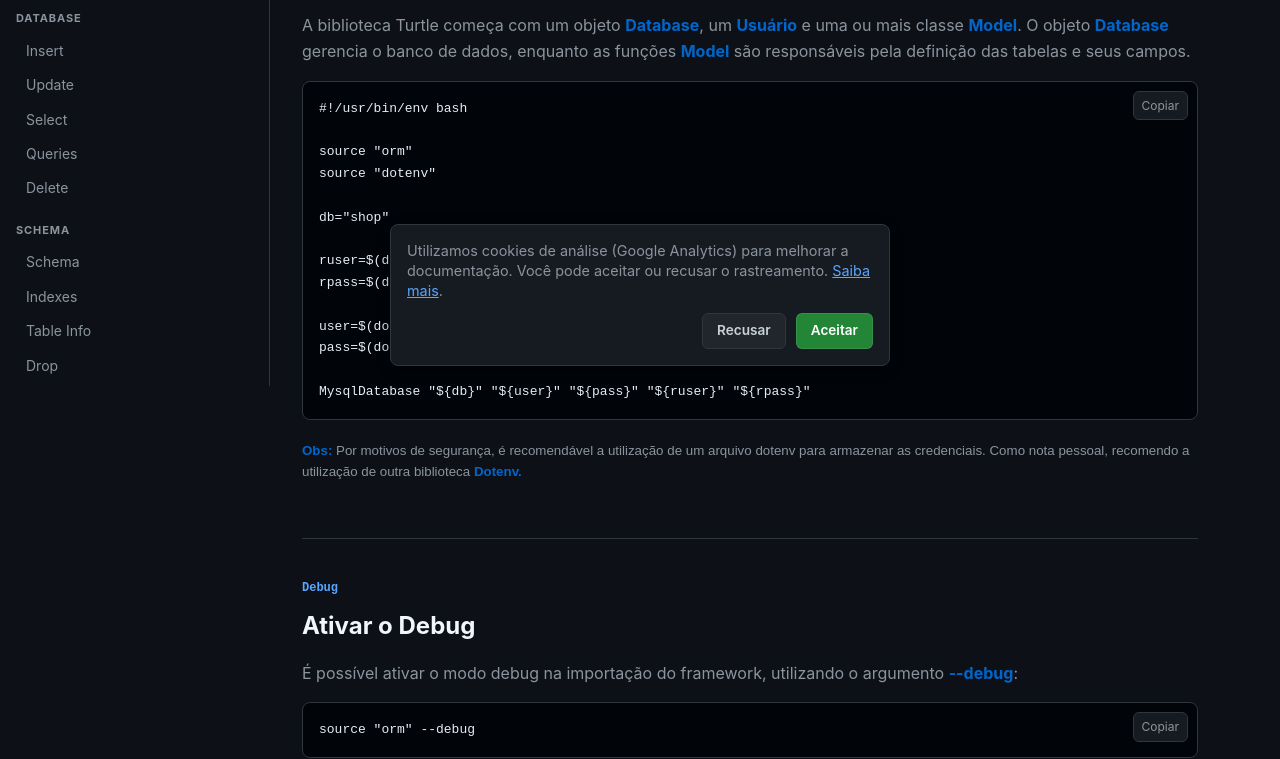
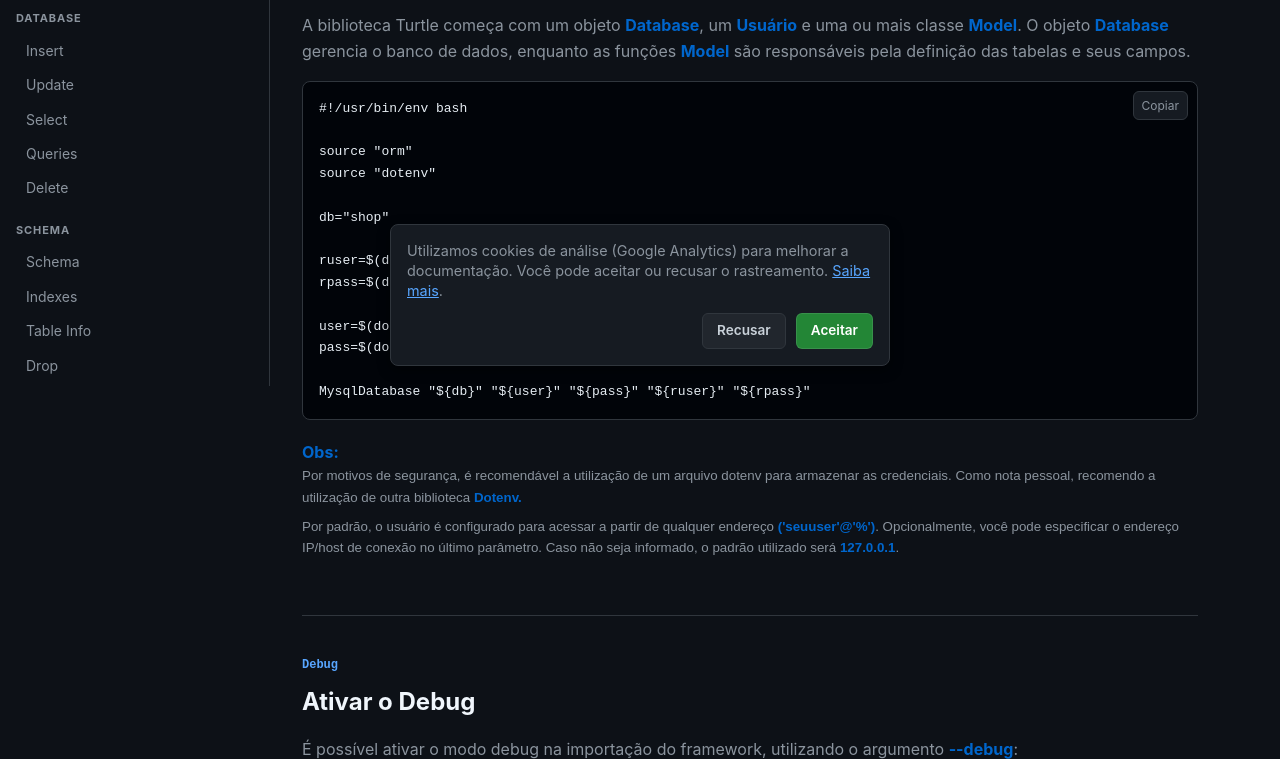
Before and after one commit to Pauloxc6/turtle, a plain HTML site: page website/mysql/index.html in a window 1280 px wide. Shown: the part 414-1173 px from the top of the page. Drawn offline with Linux system fonts and the light colour scheme.

Commit message:
docs: adiciona explicacao sobre configuracao de usuario e IP padrao

```diff
--- a/website/mysql/index.html
+++ b/website/mysql/index.html
@@ -164,9 +164,14 @@ MysqlDatabase "${db}" "${user}" "${pass}" "${ruser}" "${rpass}"
                     </div>
 
                     <ul class="obs">
+                        <strong>Obs:</strong>
                         <li>
-                            <strong>Obs:</strong> Por motivos de segurança, é recomendável a utilização de um arquivo dotenv para armazenar as credenciais. Como nota pessoal, recomendo a utilização de
-                            outra biblioteca <strong><a href="https://github.com/Pauloxc6/dotenv">Dotenv</a>.</strong>
+                            Por motivos de segurança, é recomendável a utilização de um arquivo dotenv para armazenar as credenciais. Como nota pessoal, recomendo a utilização de outra biblioteca
+                            <strong><a href="https://github.com/Pauloxc6/dotenv">Dotenv</a>.</strong>
+                        </li>
+                        <li>
+                            Por padrão, o usuário é configurado para acessar a partir de qualquer endereço <strong>('seuuser'@'%')</strong>. Opcionalmente, você pode especificar o endereço IP/host de
+                            conexão no último parâmetro. Caso não seja informado, o padrão utilizado será <strong>127.0.0.1</strong>.
                         </li>
                     </ul>
                 </section>
```
